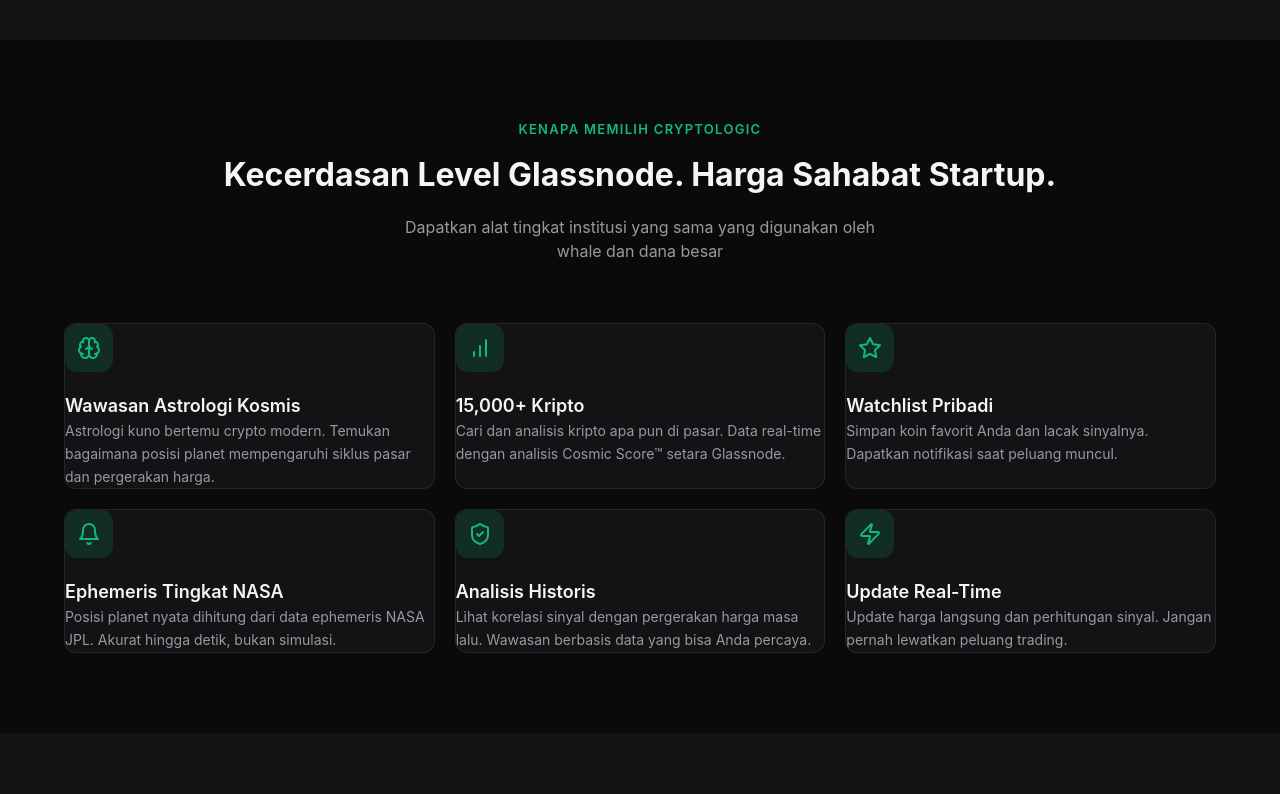
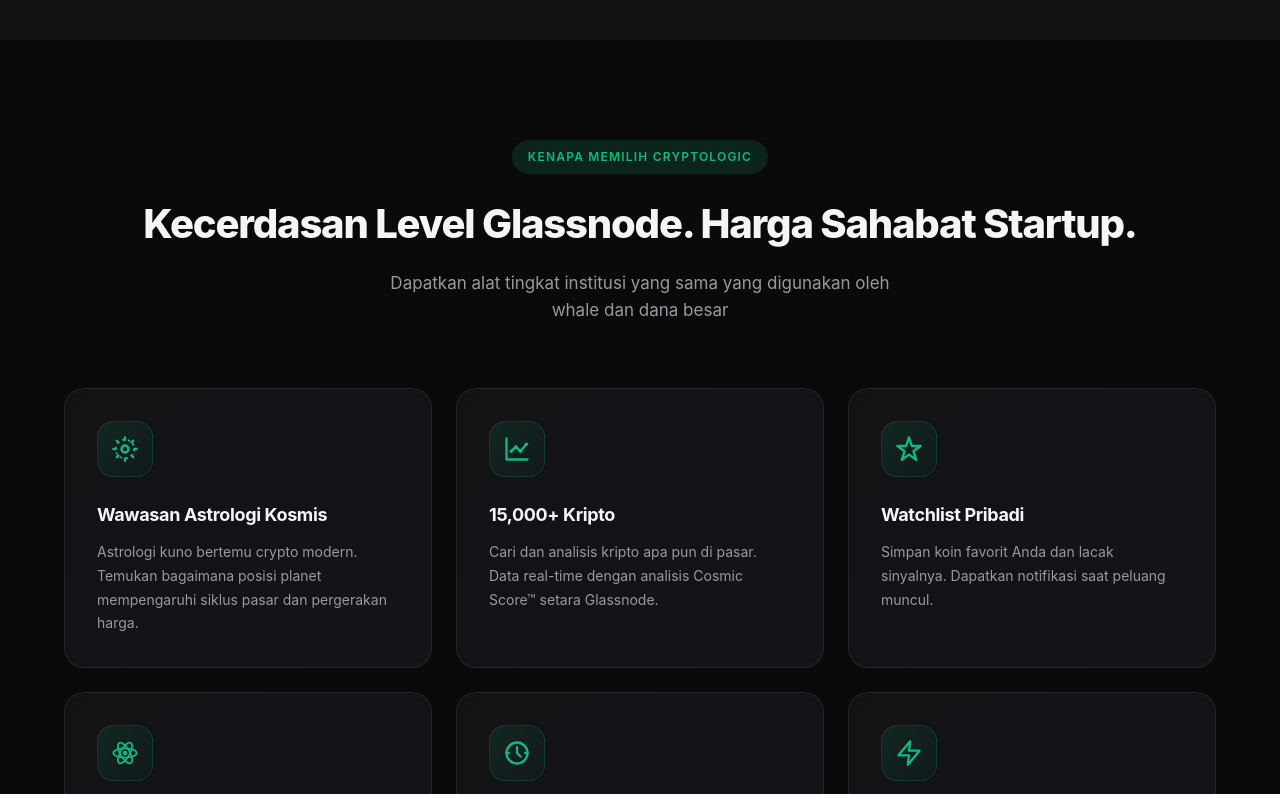
Before and after one commit to arra7trader/Cryptologic, a Next.js app: page / in a window 1280 px wide. Shown: the part 1066-1860 px from the top of the page. Built offline with nearby package versions, Linux system fonts and the light colour scheme.

Commit message:
feat: redesign Features section with premium SVG icons and improved layout

```diff
--- a/src/components/landing/Features.tsx
+++ b/src/components/landing/Features.tsx
@@ -5,56 +5,57 @@
 import { MouseEvent } from "react";
 import { colors } from "@/lib/constants";
 
-// Icons
-const IconBrain = () => (
-    <svg width="24" height="24" viewBox="0 0 24 24" fill="none" stroke="currentColor" strokeWidth="2" strokeLinecap="round" strokeLinejoin="round">
-        <path d="M12 5a3 3 0 1 0-5.997.125 4 4 0 0 0-2.526 5.77 4 4 0 0 0 .556 6.588A4 4 0 1 0 12 18Z" />
-        <path d="M12 5a3 3 0 1 1 5.997.125 4 4 0 0 1 2.526 5.77 4 4 0 0 1-.556 6.588A4 4 0 1 1 12 18Z" />
-        <path d="M15 13a4.5 4.5 0 0 1-3-4 4.5 4.5 0 0 1-3 4" />
-        <path d="M17.599 6.5a3 3 0 0 0 .399-1.375" />
-        <path d="M6.003 5.125A3 3 0 0 0 6.401 6.5" />
-        <path d="M3.477 10.896a4 4 0 0 1 .585-.396" />
-        <path d="M19.938 10.5a4 4 0 0 1 .585.396" />
-        <path d="M6 18a4 4 0 0 1-1.967-.516" />
-        <path d="M19.967 17.484A4 4 0 0 1 18 18" />
+// Premium SVG Icons
+const IconCosmic = () => (
+    <svg width="28" height="28" viewBox="0 0 24 24" fill="none" xmlns="http://www.w3.org/2000/svg">
+        <circle cx="12" cy="12" r="3" stroke="currentColor" strokeWidth="2" />
+        <path d="M12 2v2M12 20v2M2 12h2M20 12h2" stroke="currentColor" strokeWidth="2" strokeLinecap="round" />
+        <path d="M4.93 4.93l1.41 1.41M17.66 17.66l1.41 1.41M4.93 19.07l1.41-1.41M17.66 6.34l1.41-1.41" stroke="currentColor" strokeWidth="2" strokeLinecap="round" />
+        <circle cx="12" cy="12" r="8" stroke="currentColor" strokeWidth="1.5" strokeDasharray="2 3" />
     </svg>
 );
 
-const IconBarChart = () => (
-    <svg width="24" height="24" viewBox="0 0 24 24" fill="none" stroke="currentColor" strokeWidth="2" strokeLinecap="round" strokeLinejoin="round">
-        <line x1="12" x2="12" y1="20" y2="10" />
-        <line x1="18" x2="18" y1="20" y2="4" />
-        <line x1="6" x2="6" y1="20" y2="16" />
+const IconChart = () => (
+    <svg width="28" height="28" viewBox="0 0 24 24" fill="none" xmlns="http://www.w3.org/2000/svg">
+        <path d="M3 3v18h18" stroke="currentColor" strokeWidth="2" strokeLinecap="round" strokeLinejoin="round" />
+        <path d="M7 14l4-4 4 4 5-6" stroke="currentColor" strokeWidth="2" strokeLinecap="round" strokeLinejoin="round" />
+        <circle cx="7" cy="14" r="1.5" fill="currentColor" />
+        <circle cx="11" cy="10" r="1.5" fill="currentColor" />
+        <circle cx="15" cy="14" r="1.5" fill="currentColor" />
+        <circle cx="20" cy="8" r="1.5" fill="currentColor" />
     </svg>
 );
 
-const IconStar = () => (
-    <svg width="24" height="24" viewBox="0 0 24 24" fill="none" stroke="currentColor" strokeWidth="2" strokeLinecap="round" strokeLinejoin="round">
-        <polygon points="12 2 15.09 8.26 22 9.27 17 14.14 18.18 21.02 12 17.77 5.82 21.02 7 14.14 2 9.27 8.91 8.26 12 2" />
+const IconWatchlist = () => (
+    <svg width="28" height="28" viewBox="0 0 24 24" fill="none" xmlns="http://www.w3.org/2000/svg">
+        <path d="M12 2l2.4 7.4H22l-6.2 4.5 2.4 7.4L12 16.8l-6.2 4.5 2.4-7.4L2 9.4h7.6L12 2z" stroke="currentColor" strokeWidth="2" strokeLinejoin="round" />
     </svg>
 );
 
-const IconBell = () => (
-    <svg width="24" height="24" viewBox="0 0 24 24" fill="none" stroke="currentColor" strokeWidth="2" strokeLinecap="round" strokeLinejoin="round">
-        <path d="M6 8a6 6 0 0 1 12 0c0 7 3 9 3 9H3s3-2 3-9" />
-        <path d="M10.3 21a1.94 1.94 0 0 0 3.4 0" />
+const IconNasa = () => (
+    <svg width="28" height="28" viewBox="0 0 24 24" fill="none" xmlns="http://www.w3.org/2000/svg">
+        <circle cx="12" cy="12" r="2" fill="currentColor" />
+        <ellipse cx="12" cy="12" rx="10" ry="4" stroke="currentColor" strokeWidth="1.5" />
+        <ellipse cx="12" cy="12" rx="10" ry="4" stroke="currentColor" strokeWidth="1.5" transform="rotate(60 12 12)" />
+        <ellipse cx="12" cy="12" rx="10" ry="4" stroke="currentColor" strokeWidth="1.5" transform="rotate(120 12 12)" />
     </svg>
 );
 
-const IconShield = () => (
-    <svg width="24" height="24" viewBox="0 0 24 24" fill="none" stroke="currentColor" strokeWidth="2" strokeLinecap="round" strokeLinejoin="round">
-        <path d="M20 13c0 5-3.5 7.5-7.66 8.95a1 1 0 0 1-.67-.01C7.5 20.5 4 18 4 13V6a1 1 0 0 1 1-1c2 0 4.5-1.2 6.24-2.72a1.17 1.17 0 0 1 1.52 0C14.51 3.81 17 5 19 5a1 1 0 0 1 1 1z" />
-        <path d="m9 12 2 2 4-4" />
+const IconHistory = () => (
+    <svg width="28" height="28" viewBox="0 0 24 24" fill="none" xmlns="http://www.w3.org/2000/svg">
+        <circle cx="12" cy="12" r="9" stroke="currentColor" strokeWidth="2" />
+        <path d="M12 7v5l3 3" stroke="currentColor" strokeWidth="2" strokeLinecap="round" strokeLinejoin="round" />
+        <path d="M3 12h2M19 12h2" stroke="currentColor" strokeWidth="2" strokeLinecap="round" />
     </svg>
 );
 
-const IconZap = () => (
-    <svg width="24" height="24" viewBox="0 0 24 24" fill="none" stroke="currentColor" strokeWidth="2" strokeLinecap="round" strokeLinejoin="round">
-        <path d="M4 14a1 1 0 0 1-.78-1.63l9.9-10.2a.5.5 0 0 1 .86.46l-1.92 6.02A1 1 0 0 0 13 10h7a1 1 0 0 1 .78 1.63l-9.9 10.2a.5.5 0 0 1-.86-.46l1.92-6.02A1 1 0 0 0 11 14z" />
+const IconLive = () => (
+    <svg width="28" height="28" viewBox="0 0 24 24" fill="none" xmlns="http://www.w3.org/2000/svg">
+        <path d="M13 2L3 14h9l-1 8 10-12h-9l1-8z" stroke="currentColor" strokeWidth="2" strokeLinecap="round" strokeLinejoin="round" />
     </svg>
 );
 
-function FeatureCard({ icon: Icon, title, description }: { icon: any; title: string; description: string }) {
+function FeatureCard({ icon: Icon, title, description, index }: { icon: any; title: string; description: string; index: number }) {
     const mouseX = useMotionValue(0);
     const mouseY = useMotionValue(0);
 
@@ -65,108 +66,160 @@
     }
 
     return (
-        <div
-            className="group relative border border-white/10 overflow-hidden rounded-xl bg-neutral-900"
+        <motion.div
+            initial={{ opacity: 0, y: 30 }}
+            whileInView={{ opacity: 1, y: 0 }}
+            viewport={{ once: true }}
+            transition={{ duration: 0.5, delay: index * 0.1 }}
+            className="group relative overflow-hidden"
             onMouseMove={handleMouseMove}
             style={{
-                background: colors.bgCard,
+                background: `linear-gradient(135deg, ${colors.bgCard} 0%, rgba(20,20,25,1) 100%)`,
                 border: `1px solid ${colors.border}`,
+                borderRadius: "20px",
+                padding: "32px",
+                cursor: "default",
             }}
         >
+            {/* Spotlight Effect */}
             <motion.div
-                className="pointer-events-none absolute -inset-px rounded-xl opacity-0 transition duration-300 group-hover:opacity-100"
+                className="pointer-events-none absolute -inset-px rounded-[20px] opacity-0 transition duration-500 group-hover:opacity-100"
                 style={{
                     background: useMotionTemplate`
-            radial-gradient(
-              650px circle at ${mouseX}px ${mouseY}px,
-              rgba(16, 185, 129, 0.15),
-              transparent 80%
-            )
-          `,
+                        radial-gradient(
+                            400px circle at ${mouseX}px ${mouseY}px,
+                            rgba(16, 185, 129, 0.12),
+                            transparent 60%
+                        )
+                    `,
                 }}
             />
 
-            <div className="relative p-8">
+            {/* Glow Border on Hover */}
+            <div className="absolute inset-0 rounded-[20px] opacity-0 group-hover:opacity-100 transition-opacity duration-500"
+                style={{
+                    background: `linear-gradient(135deg, ${colors.accent}22 0%, transparent 50%)`,
+                }}
+            />
+
+            {/* Content */}
+            <div className="relative z-10">
+                {/* Icon Container */}
                 <div
                     style={{
-                        width: "48px",
-                        height: "48px",
-                        background: colors.accentDim,
-                        borderRadius: "12px",
+                        width: "56px",
+                        height: "56px",
+                        background: `linear-gradient(135deg, ${colors.accent}20 0%, ${colors.accent}08 100%)`,
+                        border: `1px solid ${colors.accent}30`,
+                        borderRadius: "16px",
                         display: "flex",
                         alignItems: "center",
                         justifyContent: "center",
-                        marginBottom: "20px",
+                        marginBottom: "24px",
                         color: colors.accent,
+                        transition: "all 0.3s ease",
                     }}
+                    className="group-hover:scale-110 group-hover:shadow-lg"
                 >
                     <Icon />
                 </div>
-                <h3 className="mb-2 text-lg font-semibold text-neutral-200" style={{ color: colors.textPrimary }}>
+
+                {/* Title */}
+                <h3 style={{
+                    fontSize: "18px",
+                    fontWeight: 700,
+                    color: colors.textPrimary,
+                    marginBottom: "12px",
+                    letterSpacing: "-0.02em",
+                }}>
                     {title}
                 </h3>
-                <p className="text-sm leading-relaxed text-neutral-400" style={{ color: colors.textSecondary }}>
+
+                {/* Description */}
+                <p style={{
+                    fontSize: "14px",
+                    lineHeight: "1.7",
+                    color: colors.textSecondary,
+                    margin: 0,
+                }}>
                     {description}
                 </p>
             </div>
-        </div>
+        </motion.div>
     );
 }
 
 export default function Features() {
     const { t } = useLanguage();
 
+    const features = [
+        { icon: IconCosmic, titleKey: "features.card.1.title", descKey: "features.card.1.desc" },
+        { icon: IconChart, titleKey: "features.card.2.title", descKey: "features.card.2.desc" },
+        { icon: IconWatchlist, titleKey: "features.card.3.title", descKey: "features.card.3.desc" },
+        { icon: IconNasa, titleKey: "features.card.4.title", descKey: "features.card.4.desc" },
+        { icon: IconHistory, titleKey: "features.card.5.title", descKey: "features.card.5.desc" },
+        { icon: IconLive, titleKey: "features.card.6.title", descKey: "features.card.6.desc" },
+    ];
+
     return (
-        <section style={{ padding: "80px 24px", maxWidth: "1200px", margin: "0 auto" }}>
+        <section style={{ padding: "100px 24px", maxWidth: "1200px", margin: "0 auto" }}>
+            {/* Section Header */}
             <motion.div
                 initial={{ opacity: 0, y: 20 }}
                 whileInView={{ opacity: 1, y: 0 }}
                 viewport={{ once: true }}
                 transition={{ duration: 0.6 }}
-                style={{ textAlign: "center", marginBottom: "60px" }}
+                style={{ textAlign: "center", marginBottom: "64px" }}
             >
-                <div style={{ fontSize: "13px", color: colors.accent, fontWeight: 600, marginBottom: "12px", textTransform: "uppercase", letterSpacing: "0.1em" }}>
+                <div style={{
+                    display: "inline-block",
+                    padding: "8px 16px",
+                    background: colors.accentDim,
+                    borderRadius: "100px",
+                    fontSize: "12px",
+                    color: colors.accent,
+                    fontWeight: 600,
+                    marginBottom: "20px",
+                    textTransform: "uppercase",
+                    letterSpacing: "0.1em",
+                }}>
                     {t("features.title.1")}
                 </div>
-                <h2 style={{ fontSize: "32px", fontWeight: 700, color: colors.textPrimary, marginBottom: "16px" }}>
+                <h2 style={{
+                    fontSize: "clamp(28px, 5vw, 40px)",
+                    fontWeight: 800,
+                    color: colors.textPrimary,
+                    marginBottom: "16px",
+                    letterSpacing: "-0.03em",
+                }}>
                     {t("features.title.2")}
                 </h2>
-                <p style={{ fontSize: "16px", color: colors.textSecondary, maxWidth: "500px", margin: "0 auto" }}>
+                <p style={{
+                    fontSize: "17px",
+                    color: colors.textSecondary,
+                    maxWidth: "550px",
+                    margin: "0 auto",
+                    lineHeight: "1.6",
+                }}>
                     {t("features.desc")}
                 </p>
             </motion.div>
 
-            <div style={{ display: "grid", gridTemplateColumns: "repeat(auto-fit, minmax(280px, 1fr))", gap: "20px" }}>
-                <FeatureCard
-                    icon={IconBrain}
-                    title={t("features.card.1.title")}
-                    description={t("features.card.1.desc")}
-                />
-                <FeatureCard
-                    icon={IconBarChart}
-                    title={t("features.card.2.title")}
-                    description={t("features.card.2.desc")}
-                />
-                <FeatureCard
-                    icon={IconStar}
-                    title={t("features.card.3.title")}
-                    description={t("features.card.3.desc")}
-                />
-                <FeatureCard
-                    icon={IconBell}
-                    title={t("features.card.4.title")}
-                    description={t("features.card.4.desc")}
-                />
-                <FeatureCard
-                    icon={IconShield}
-                    title={t("features.card.5.title")}
-                    description={t("features.card.5.desc")}
-                />
-                <FeatureCard
-                    icon={IconZap}
-                    title={t("features.card.6.title")}
-                    description={t("features.card.6.desc")}
-                />
+            {/* Feature Cards Grid */}
+            <div style={{
+                display: "grid",
+                gridTemplateColumns: "repeat(auto-fit, minmax(320px, 1fr))",
+                gap: "24px",
+            }}>
+                {features.map((feature, index) => (
+                    <FeatureCard
+                        key={index}
+                        icon={feature.icon}
+                        title={t(feature.titleKey)}
+                        description={t(feature.descKey)}
+                        index={index}
+                    />
+                ))}
             </div>
         </section>
     );
```
